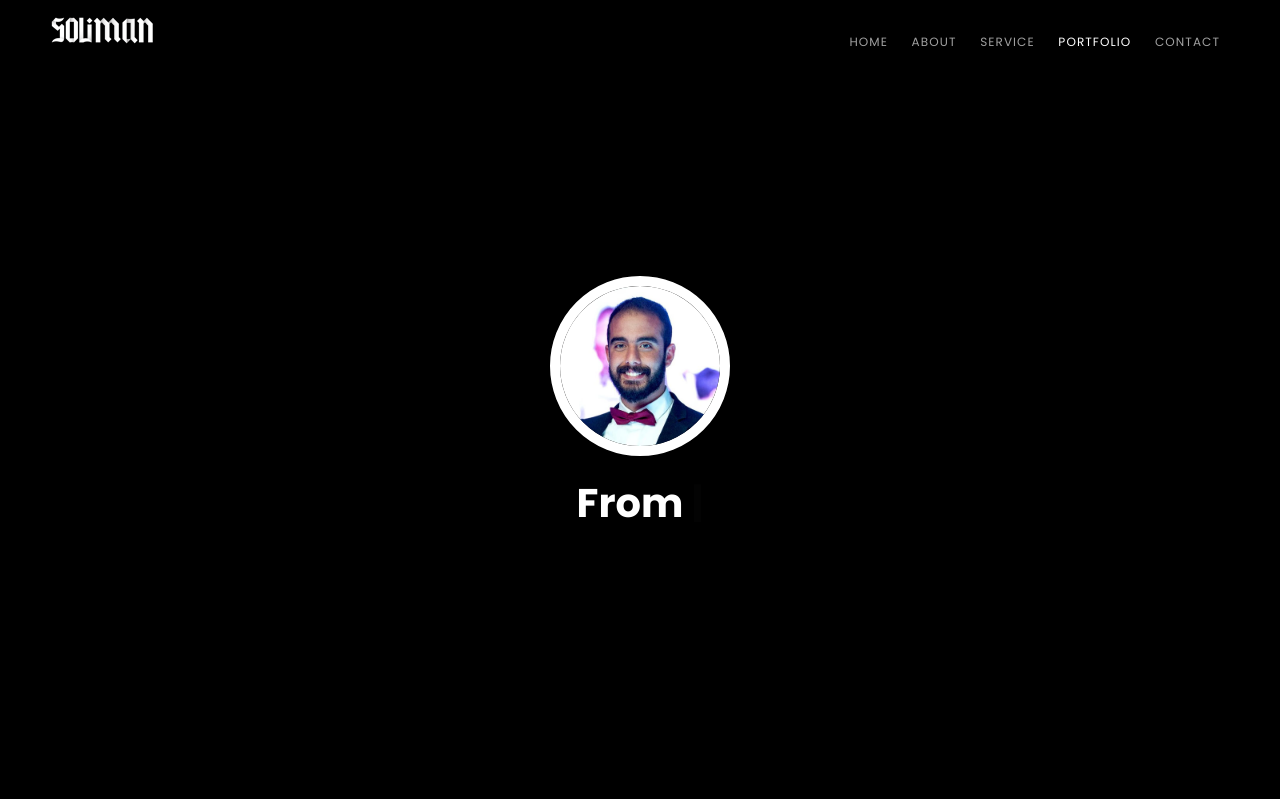
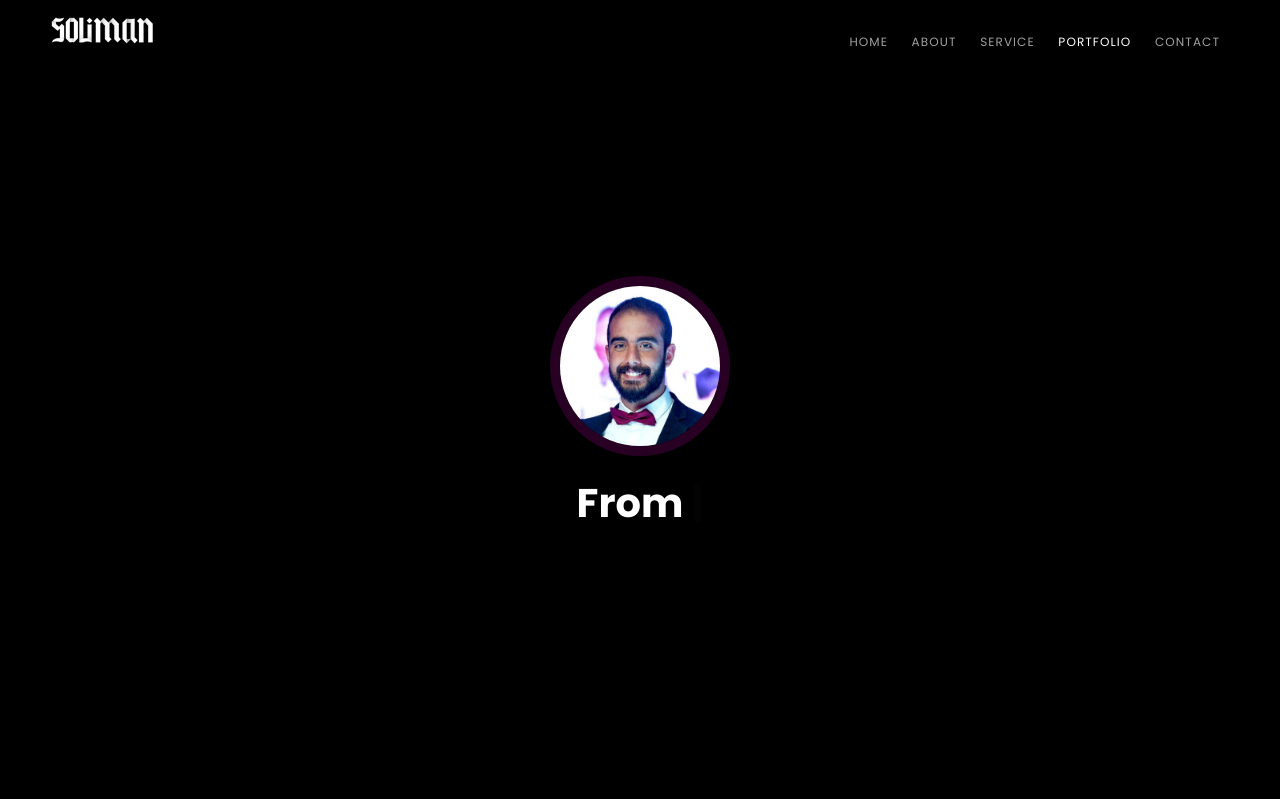
Before and after one commit to omarsoliman/OmarSoliman.github.io, a PHP site: page / in a window 1280 px wide. Shown: the top 799 px of the page. Run offline with PHP 8.4, Linux system fonts and the light colour scheme.

Commit message:
UPDATE: Border Color

```diff
--- a/css/style.css
+++ b/css/style.css
@@ -311,7 +311,7 @@ li, ul {
 	margin: 0 auto;
 	border-radius: 50%;
 	overflow: hidden;
-	border: 10px solid #fff;
+	border: 10px solid #270024;
 	-webkit-box-shadow: 0 0 20px rgba(0, 0, 0, 0.61);
 	        box-shadow: 0 0 20px rgba(0, 0, 0, 0.61);
 	position: relative;
```
